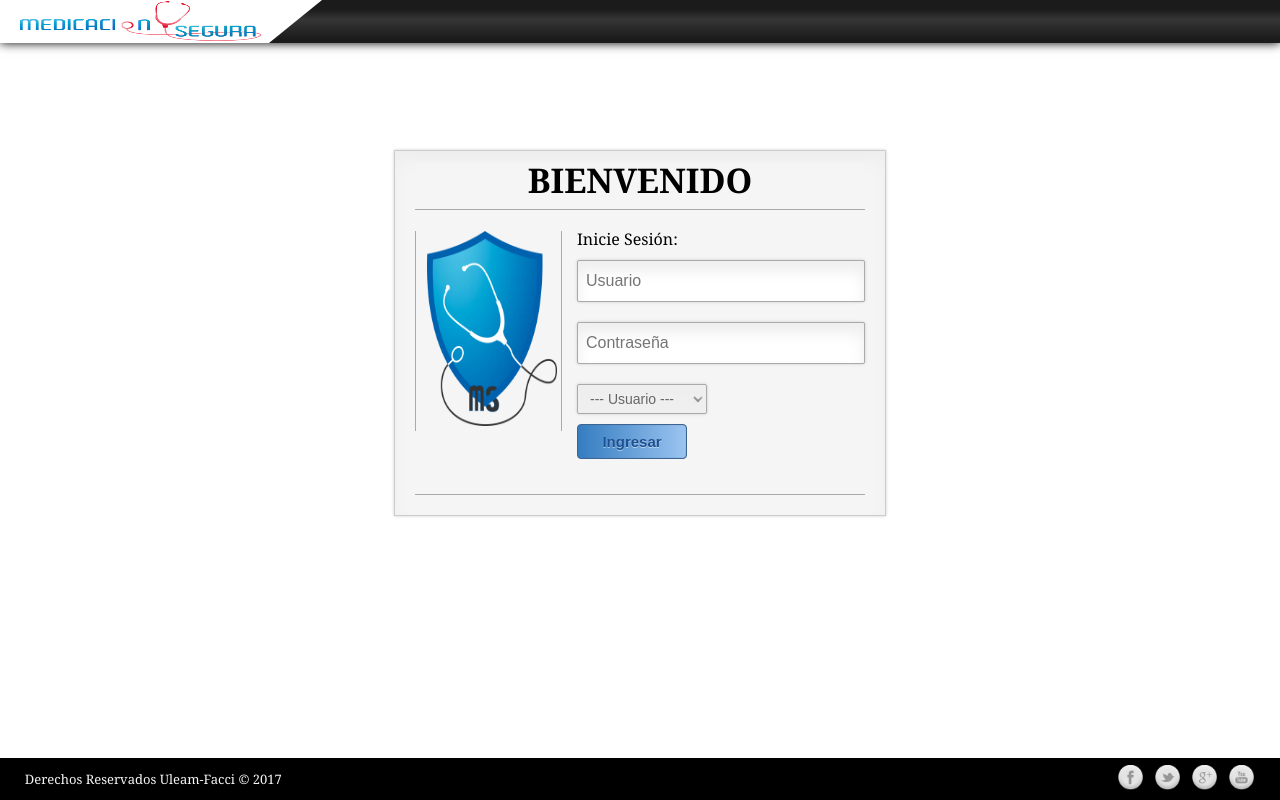
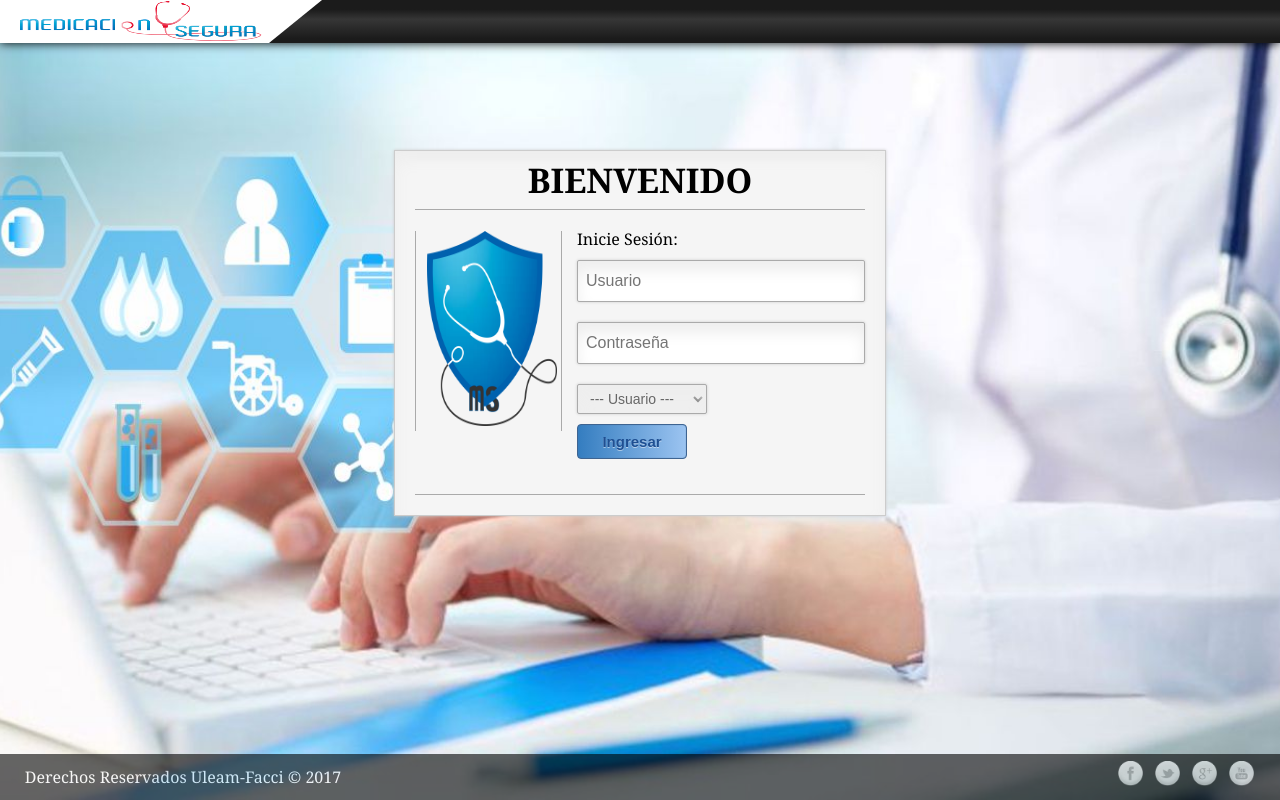
Before and after one commit to Ronald22/RecordatorioMedico, a website: page publico/index.html in a window 1280 px wide. Drawn offline with Linux system fonts and the light colour scheme.

Commit message:
version 4.6

```diff
--- a/publico/Css/InicioSesion.css
+++ b/publico/Css/InicioSesion.css
@@ -1,18 +1,21 @@
 body{
   	margin: 0;
   	font-family:Georgia, Times, "Times New Roman", serif;
+	  background: url(../img/fondoMS3.jpg) no-repeat fixed center    ;
+    background-size: cover;
 }
 
 /*--------------------------Encabezado----------------------*/
 #encabezado{
   	box-shadow: 0 0 10px #000;
   	position: fixed;
-	top: 0;
+	  top: 0;
   	width: 100%; height: 43px;
 }
 #diseñoBlanco{
 	float: left;
-	width: 10%; height: 43px
+	width: 21%; height: 43px;
+	background-color: white
 }
 #logo{
 	display: block;
@@ -193,7 +196,8 @@ option{
   	background-color: black;
   	color: lightgray;
   	position: fixed;
-	bottom: 0
+	  bottom: 0;
+	opacity: 0.6
 }
 .p1{
   	margin-bottom: 10px;
@@ -209,7 +213,7 @@ option{
   	padding:12px;
   	color: whitesmoke;
   	float: left;
-  	font-size: small
+  	font-size: 16px
 }
 .redessociales{
   	width: 25px; height: 25px;
```
Also changed, not shown: publico/img/fondoDr.jpg (added), publico/img/fondoDr2.jpg (added), publico/img/fondoDr3.jpg (added), publico/img/fondoEnfermero.jpg (added), publico/img/fondoMS.jpg (added), publico/img/fondoMS2.jpg (added), publico/img/fondoMS3.jpg (added), 1 other file.
